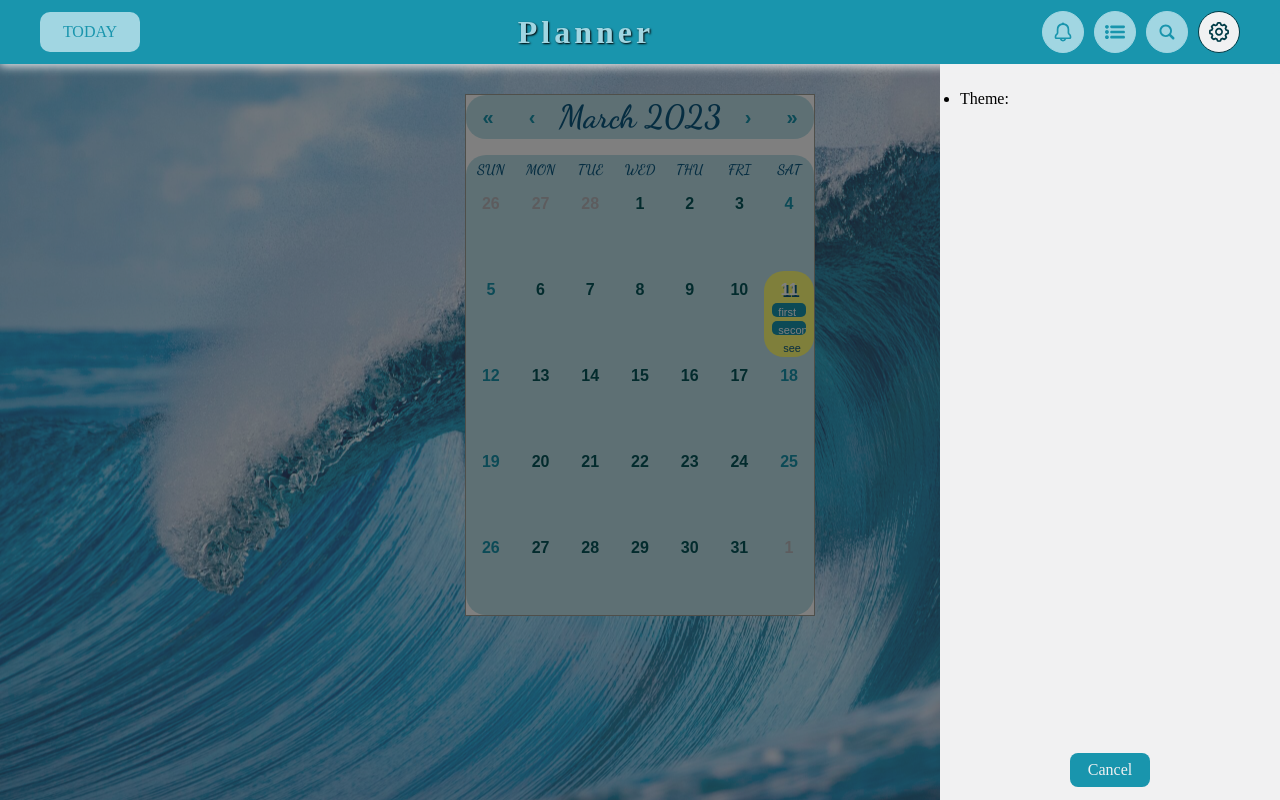
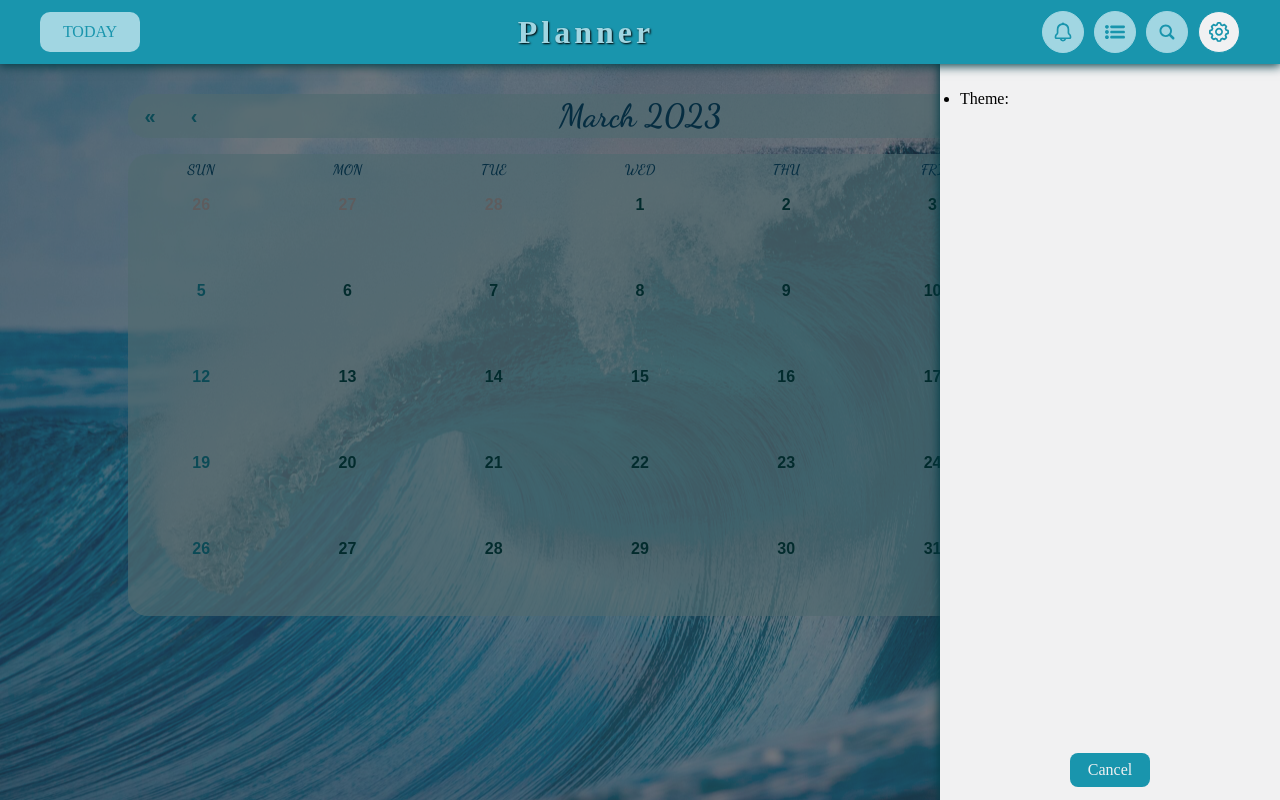
Before and after one commit to YevheniiaDrobiazko/planner_react, a React (Create React App) app: page / in a window 1280 px wide. Built offline with nearby package versions, Linux system fonts and the light colour scheme; a web font is replaced by a local one.

Commit message:
edit calendar styles

```diff
--- a/src/App.tsx
+++ b/src/App.tsx
@@ -3,7 +3,6 @@ import Header from './components/Header/Header';
 import Content from './components/Content/Content';
 import Sidebar from './components/Sidebar/Sidebar';
 import styles from './App.module.css';
-import 'react-calendar/dist/Calendar.css';
 
 function App() {
   const theme = 'light'
--- a/src/components/Content/Content.module.css
+++ b/src/components/Content/Content.module.css
@@ -3,70 +3,3 @@
   justify-content: center;
   margin-top: 94px;
 }
-
-.calendar {
-  width: 80%;
-  background: inherit;
-  border: none;
-}
-
-.calendar_dark {
-  composes: calendar;
-}
-.calendar_light {
-  composes: calendar;
-}
-
-.calendar_dark button:enabled:hover,
-.calendar_dark button:enabled:focus {
-  background: var(--darkTheme-color4-transparent);
-}
-.calendar_light button:enabled:hover,
-.calendar_light button:enabled:focus {
-  background: var(--lightTheme-color4-transparent);
-}
-
-.today_dark {
-  background: var(--darkTheme-color0-transparent);
-}
-.calendar .today_dark abbr {
-  color: var(--darkTheme-color3);
-}
-
-.today_light {
-  background: var(--lightTheme-color1-transparent);
-}
-.calendar .today_light abbr {
-  color: var(--white);
-  text-shadow: 2px 2px var(--lightTheme-color0);
-}
-
-.activeDay_dark {
-  background: var(--darkTheme-color1);
-}
-.activeDay_light {
-  background: var(--lightTheme-color1-transparent);
-}
-
-.calendar_dark .activeDay_dark:enabled:hover,
-.calendar_dark .activeDay_dark:enabled:focus {
-  background: var(--darkTheme-color1-transparent);
-}
-.calendar_light .activeDay_light:enabled:hover,
-.calendar_light .activeDay_light:enabled:focus {
-  background: var(--lightTheme-color1-transparent);
-}
-
-.calendar_dark .activeDay_dark:enabled:hover abbr{
-  color: var(--darkTheme-color3)
-}
-.calendar_light .activeDay_light:enabled:hover abbr {
-  text-shadow: 2px 2px var(--lightTheme-color0);
-}
-
-.calendar_dark button.activeDay_dark {
-  border: 1px solid var(--darkTheme-color4)
-}
-.calendar_light button.activeDay_light {
-  border: 1px solid var(--lightTheme-color0)
-}
--- a/src/components/Content/Content.tsx
+++ b/src/components/Content/Content.tsx
@@ -13,13 +13,6 @@ const Content: ({theme}: ContentProps ) => JSX.Element =
     const today = new Date()
     const [activeDate, setActiveDate] = useState<Date | null>(null)
 
-    const classTile = (date: Date) => {
-      if(changeDateFormat(date) === changeDateFormat(activeDate)){
-        return styles[`activeDay_${theme}`]
-      } else if(changeDateFormat(date) === changeDateFormat(today)){
-        return styles[`today_${theme}`]
-      } else return null
-    }
     const contentTile = (date: Date) => {
       return changeDateFormat(date) === changeDateFormat(today)
         ? <Task theme={theme} />
@@ -29,10 +22,10 @@ const Content: ({theme}: ContentProps ) => JSX.Element =
     return(
       <main className={styles.content}>
         <Calendar
-          className={[styles[`calendar_${theme}`], `${theme}`]}
+          className={theme}
           calendarType='US' //'ISO 8601'
           locale='en-US' //'uk-UA'
-          tileClassName={({date}) => classTile(date)}
+          // tileClassName={({date}) => 'className'}
           tileContent={({date}) => contentTile(date)}
           onClickDay={(value) => setActiveDate(value)}
         />
--- a/src/components/Header/Header.module.css
+++ b/src/components/Header/Header.module.css
@@ -15,7 +15,7 @@
 .header_light {
   composes: header;
   background-color: var(--lightTheme-color1);
-  box-shadow: 0px 1px 10px 1px var(--lightTheme-color4);
+  box-shadow: 0px 1px 10px 1px var(--darkTheme-color1);
 }
 
 .header_dark {
--- a/src/components/Navigation/Navigation.module.css
+++ b/src/components/Navigation/Navigation.module.css
@@ -61,12 +61,15 @@
 
 .item_light_active {
   composes: item_light;
-  border-color: var(--darkTheme-color1);
+  border-color: var(--lightTheme-color1);
   background-color: var(--lightTheme-color4);
 }
 .item_light_active .icon_light {
-  fill: var(--darkTheme-color1);
+  fill: var(--lightTheme-color1);
+}
+.item_light_active:hover {
+  border-color: var(--lightTheme-color1);
 }
 .item_light_active:hover .icon_light {
-  fill:var(--lightTheme-color1);
+  fill:var(--lightTheme-color0);
 }
--- a/src/components/Sidebar/Sidebar.module.css
+++ b/src/components/Sidebar/Sidebar.module.css
@@ -29,10 +29,12 @@
 .sidebar_dark {
   composes: sidebar;
   background: var(--darkTheme-color1);
+  box-shadow: 1px 1px 10px 2px var(--black);
 }
 .sidebar_light {
   composes: sidebar;
   background: var(--lightTheme-color4);
+  box-shadow: 1px 1px 10px 2px var(--darkTheme-color1);
 }
 
 .content {
--- a/src/components/Sidebar/Sidebar.tsx
+++ b/src/components/Sidebar/Sidebar.tsx
@@ -1,7 +1,7 @@
 import React from 'react';
-import styles from './Sidebar.module.css';
 import Settings from '../Settings/Settings';
 import Button from '../Button/Button';
+import styles from './Sidebar.module.css';
 
 interface SidebarProps {
   theme: 'light' | 'dark';
--- a/src/index.css
+++ b/src/index.css
@@ -1,7 +1,6 @@
 :root {
   --black: rgba(0, 0, 0, 1);
   --black-transparent: rgba(0, 0, 0, 0.5);
-
   --white: rgba(255, 255, 255, 1);
   --transparent: rgba(255, 255, 255, 0);
 
@@ -22,7 +21,6 @@
   --lightTheme-color1-transparent: rgba(25, 149, 173, 0.3);
   --lightTheme-color2-transparent: rgba(161, 214, 226, 0.7);
   --lightTheme-color4-transparent: rgba(241, 241, 242, 0.5);
-
 }
 
 * {
@@ -32,7 +30,51 @@
 
 /* ----- CALENDAR ----- */
 
+.react-calendar {
+  width: 80%;
+  font-family: Arial, Helvetica, sans-serif;
+  line-height: 1.125em;
+}
+
+.react-calendar--doubleView .react-calendar__viewContainer {
+  display: flex;
+  margin: -0.5em;
+}
+.react-calendar--doubleView .react-calendar__viewContainer > * {
+  width: 50%;
+  margin: 0.5em;
+}
+
+.react-calendar,
+.react-calendar *,
+.react-calendar *:before,
+.react-calendar *:after {
+  -moz-box-sizing: border-box;
+  -webkit-box-sizing: border-box;
+  box-sizing: border-box;
+}
+
+.react-calendar button {
+  margin: 0;
+  border: 1px solid var(--transparent);
+  outline: none;
+}
+.react-calendar button:enabled:hover {
+  cursor: pointer;
+}
+.dark button:enabled:hover,
+.dark button:enabled:focus {
+  background: var(--darkTheme-color4-transparent);
+}
+.light button:enabled:hover,
+.light button:enabled:focus {
+  background: var(--lightTheme-color4-transparent);
+}
+
 .react-calendar__navigation {
+  display: flex;
+  height: 44px;
+  margin-bottom: 1em;
   border-radius: 20px;
 }
 
@@ -43,6 +85,14 @@
 .light .react-calendar__navigation,
 .light .react-calendar__viewContainer {
   background-color: var(--lightTheme-color2-transparent);
+}
+
+.react-calendar__navigation button {
+  min-width: 44px;
+  background: none;
+}
+.react-calendar__navigation button:disabled {
+  background: var(--transparent);
 }
 
 .react-calendar__navigation__arrow {
@@ -69,31 +119,49 @@
   color: var(--lightTheme-color0);
 }
 
-.react-calendar__month-view__weekdays abbr {
-  font-family: 'Dancing Script', cursive;
-  font-size: 14px;
-  text-decoration: none;
-}
-.dark .react-calendar__month-view__weekdays abbr {
-  color: var(--darkTheme-color3);
-}
-.light .react-calendar__month-view__weekdays abbr {
-  color: var(--lightTheme-color0);
-}
-
-.react-calendar__tile {
-  height: 86px;
-  display: flex;
-  flex-direction: column;
-  align-items: center;
-}
-
 .react-calendar__viewContainer,
 .react-calendar__month-view__days__day,
 .react-calendar__year-view__months button,
 .react-calendar__decade-view__years button,
 .react-calendar__century-view__decades button {
   border-radius: 20px;
+}
+
+.react-calendar__month-view__weekdays {
+  font-family: 'Dancing Script', cursive;
+  font-size: 14px;
+  font-weight: bold;
+  text-transform: uppercase;
+  text-align: center;
+}
+.dark .react-calendar__month-view__weekdays {
+  color: var(--darkTheme-color3);
+}
+.light .react-calendar__month-view__weekdays {
+  color: var(--lightTheme-color0);
+}
+.react-calendar__month-view__weekdays__weekday {
+  padding: 0.5em;
+}
+.react-calendar__month-view__weekdays abbr {
+  text-decoration: none;
+}
+
+.react-calendar__tile {
+  display: flex;
+  flex-direction: column;
+  align-items: center;
+  max-width: 100%;
+  height: 86px;
+  padding: 10px 6.6667px;
+  background: none;
+  line-height: 16px;
+}
+
+.react-calendar__year-view .react-calendar__tile,
+.react-calendar__decade-view .react-calendar__tile,
+.react-calendar__century-view .react-calendar__tile {
+  padding: 2em 0.5em;
 }
 
 .react-calendar__month-view__days__day abbr {
@@ -107,8 +175,24 @@
 .dark .react-calendar__month-view__days__day--neighboringMonth abbr {
   color: var(--darkTheme-color2)
 }
+.dark .react-calendar__tile--now {
+  background: var(--darkTheme-color0-transparent);
+}
+.dark .react-calendar__tile--now,
+.dark .react-calendar__tile--now abbr,
+.dark .react-calendar__tile--active:enabled:hover abbr {
+  color: var(--darkTheme-color3);
+}
+.dark .react-calendar__tile--active {
+  background: var(--darkTheme-color1);
+  border: 1px solid var(--darkTheme-color4)
+}
 .dark .react-calendar__tile--active abbr {
   color:var(--white)
+}
+.dark .react-calendar__tile--active:enabled:hover,
+.dark .react-calendar__tile--active:enabled:focus {
+  background: var(--darkTheme-color1-transparent);
 }
 
 .light .react-calendar__month-view__days__day abbr {
@@ -120,28 +204,26 @@
 .light .react-calendar__month-view__days__day--neighboringMonth abbr {
   color: var(--lightTheme-color3)
 }
+.light .react-calendar__tile--now {
+  color: var(--white);
+}
+.light .react-calendar__tile--now abbr {
+  color: var(--white);
+  text-shadow: 2px 2px var(--lightTheme-color0);
+}
+.light .react-calendar__tile--active {
+  border: 1px solid var(--lightTheme-color0)
+}
 .light .react-calendar__tile--active abbr {
   color: var(--white);
   text-shadow: 2px 2px var(--lightTheme-color1);
 }
-
-
-/* month - year - decade tile*/
-.dark button.react-calendar__tile.react-calendar__tile--now.react-calendar__year-view__months__month,
-.dark button.react-calendar__tile.react-calendar__tile--now.react-calendar__decade-view__years__year,
-.dark button.react-calendar__tile.react-calendar__tile--now.react-calendar__century-view__decades__decade {
-  background: var(--darkTheme-color0-transparent);
-  color: var(--darkTheme-color3);
+.light .react-calendar__tile--now,
+.light .react-calendar__tile--active,
+.light .react-calendar__tile--active:enabled:hover,
+.light .react-calendar__tile--active:enabled:focus {
+  background: var(--lightTheme-color1-transparent);
 }
-
-.light button.react-calendar__tile.react-calendar__tile--now.react-calendar__year-view__months__month,
-.light button.react-calendar__tile.react-calendar__tile--now.react-calendar__decade-view__years__year,
-.light button.react-calendar__tile.react-calendar__tile--now.react-calendar__century-view__decades__decade {
-  background: var(--lightTheme-color1-transparent);
-  color: var(--lightTheme-color4);
+.light .react-calendar__tile--active:enabled:hover abbr {
+  text-shadow: 2px 2px var(--lightTheme-color0);
 }
-
-/* decade disabled */
-.react-calendar button.react-calendar__navigation__label:disabled {
-  background: var(--transparent);
-}
```
